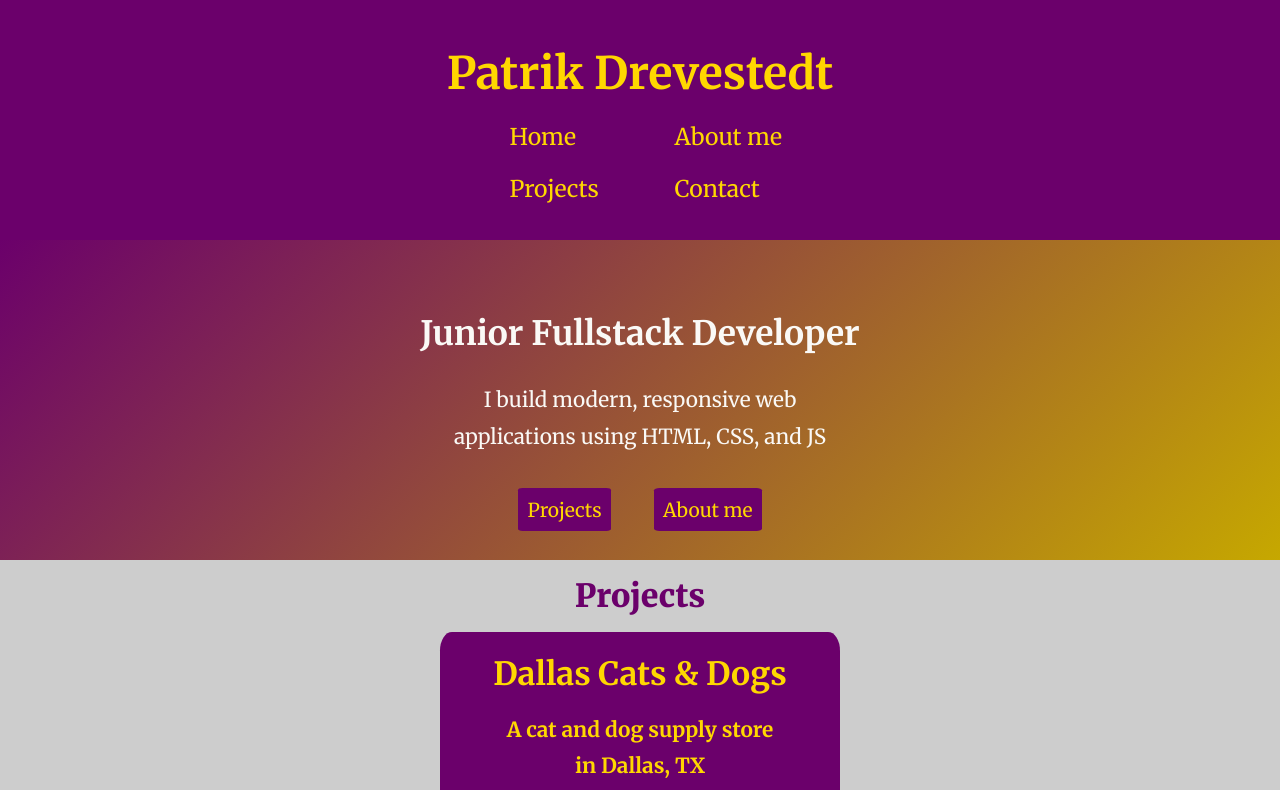
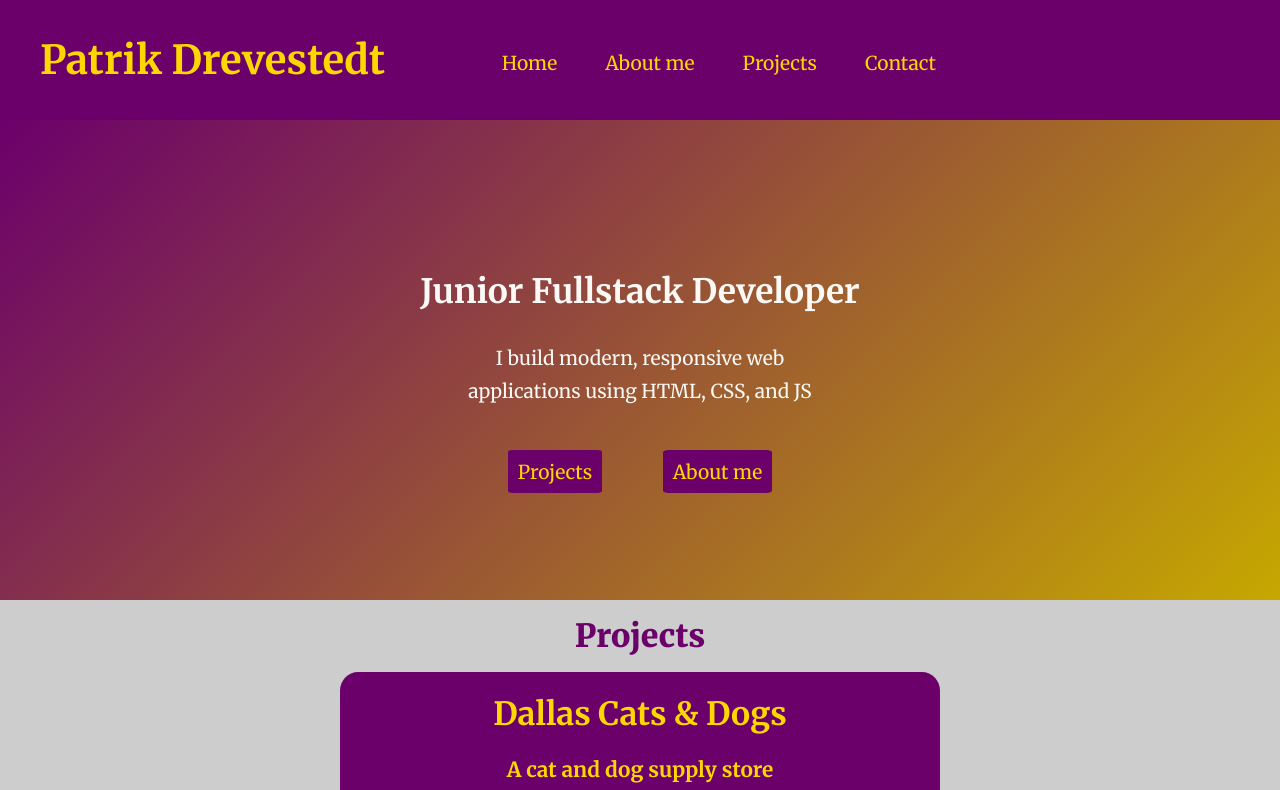
Before and after one commit to Drevestedt/iths-test-one, a plain HTML site: page index.html in a window 1280 px wide. Shown: the top 790 px of the page. Drawn offline with Linux system fonts and the light colour scheme.

Commit message:
start with media screen 1024px

```diff
--- a/index.css
+++ b/index.css
@@ -264,6 +264,10 @@ footer {
   }
 
   /* Hero */
+  #hero {
+    min-height: 50vh;
+  }
+
   #hero h2 {
     font-size: 210%;
   }
@@ -321,3 +325,57 @@ footer {
     margin-top: 2em;
   }
 }
+
+@media screen and (min-width: 1024px) {
+  /* Header and nav */
+  header {
+    height: 15vh;
+    display: flex;
+    flex-direction: row;
+    align-items: center;
+  }
+
+  header h1 {
+    margin: 0 0 0 1em;
+    font-size: 250%;
+  }
+
+  header ul {
+    display: flex;
+    align-items: center;
+    font-size: medium;
+    margin-left: 5.5em;
+  }
+
+  .nav-li {
+    margin-bottom: 0.5em;
+  }
+
+  /* Hero */
+  #hero {
+    min-height: 60vh;
+  }
+
+  #hero h2 {
+    font-size: 210%;
+  }
+
+  #hero p {
+    font-size: 120%;
+  }
+
+  #hero .buttons {
+    margin-top: 3.5em;
+  }
+
+  #hero .button {
+    font-size: larger;
+    margin-left: 1.5em;
+    margin-right: 1.5em;
+  }
+
+  /* Project section */
+  #project-grid {
+    display: grid;
+  }
+}
```
